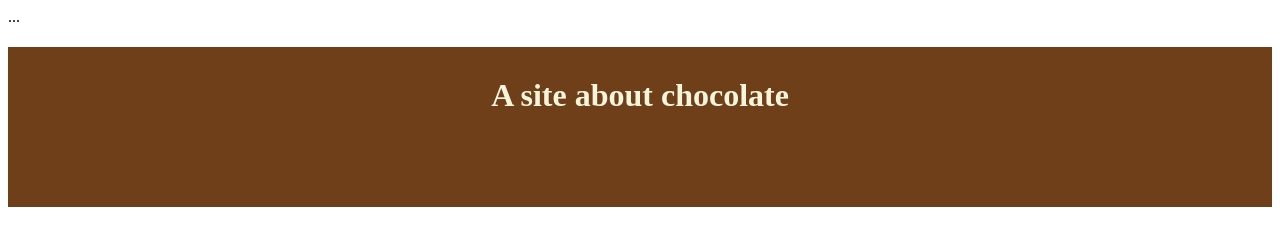
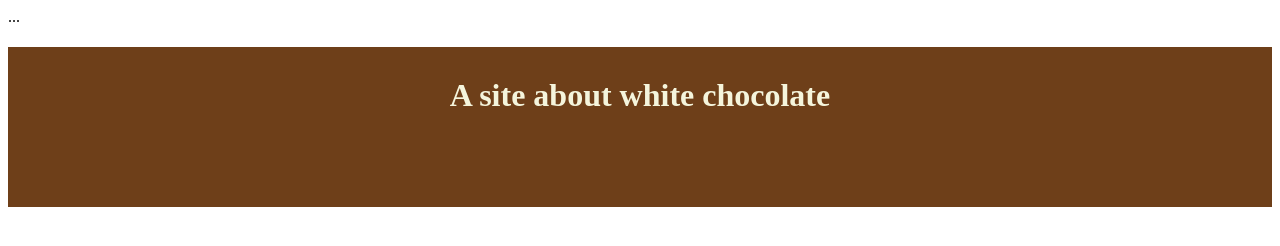
Before and after one commit to tamm2018/TemoorWEB2GitTest, a plain HTML site: page index.html in a window 1280 px wide. Drawn offline with Linux system fonts and the light colour scheme.

Commit message:
fourth commit for index

```diff
--- a/index.html
+++ b/index.html
@@ -12,7 +12,7 @@
 <body>
 
     <div class="jumbotron">
-            <h1>A site about chocolate</h1>
+            <h1>A site about white chocolate </h1>
     </div>
 </body>
 </html>
```
